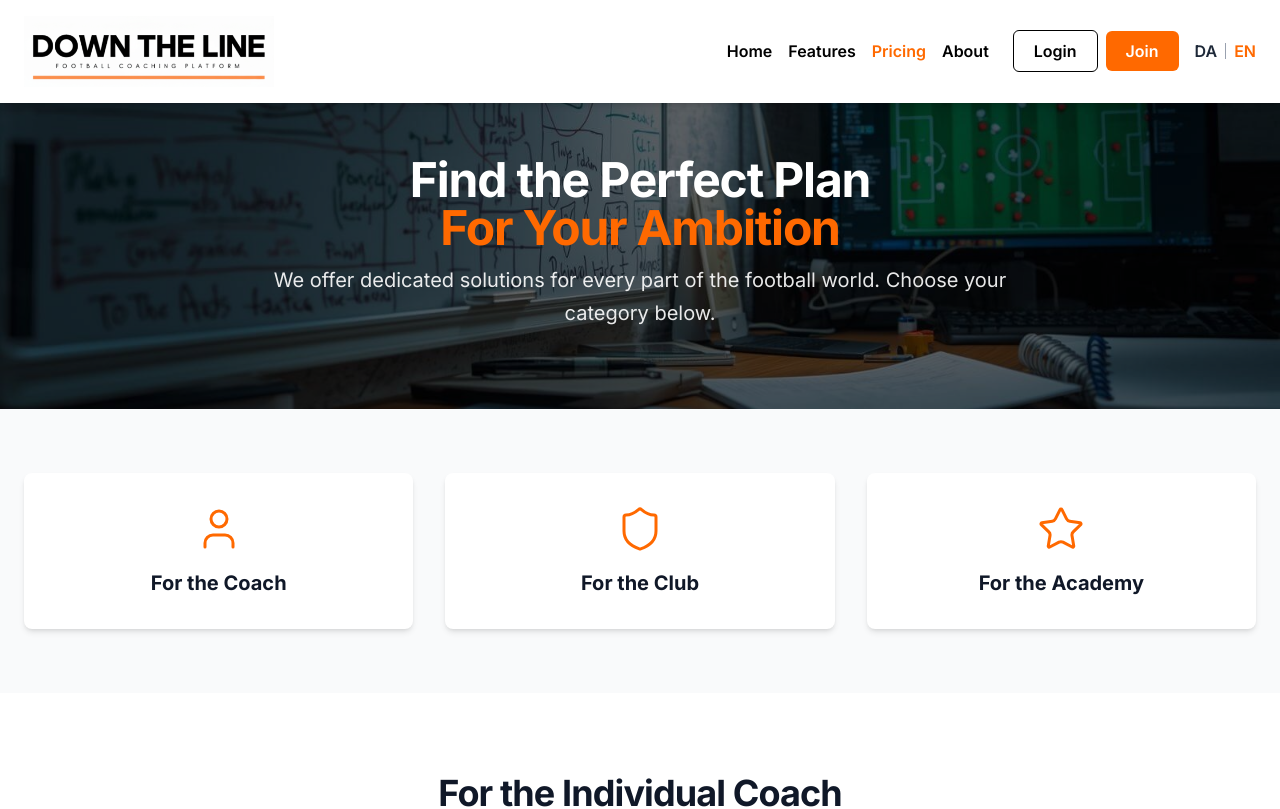
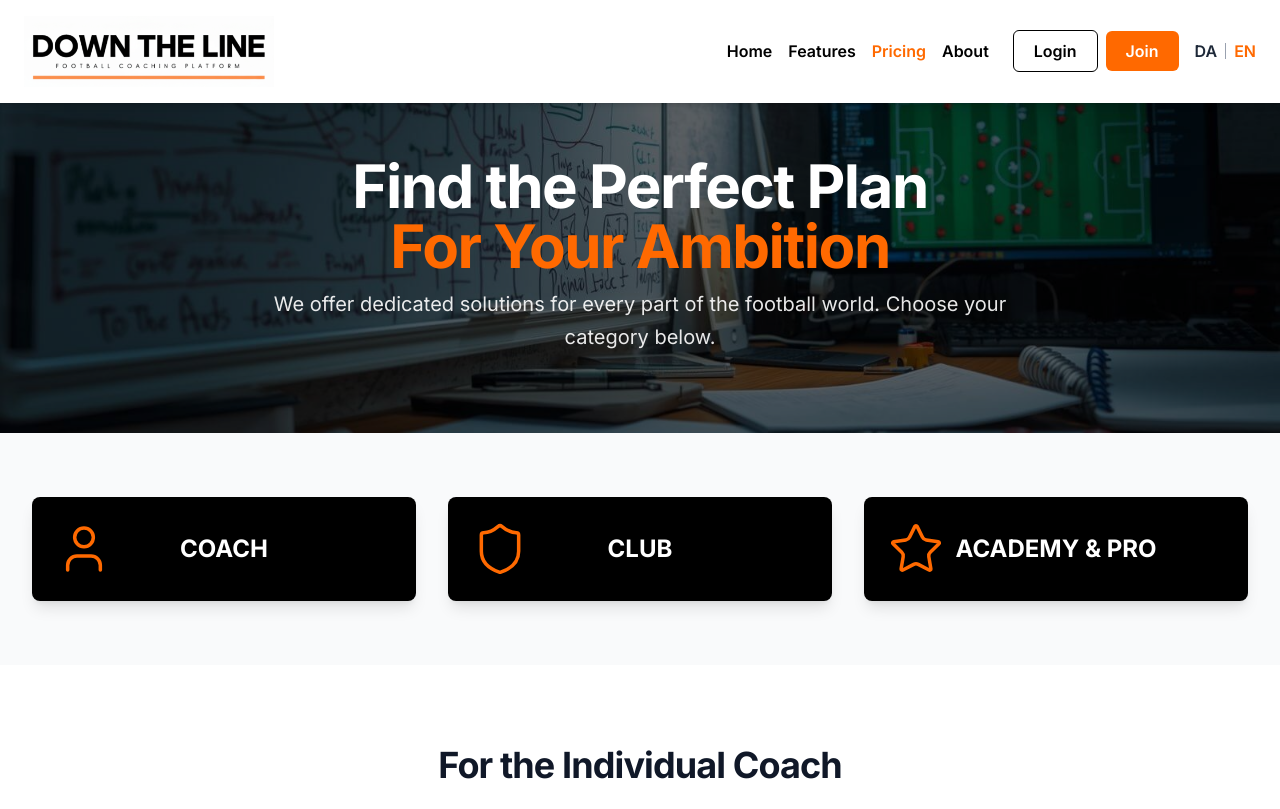
Before and after one commit to carstenhilding/down-the-line, a Next.js app: page /en/pricing in a window 1280 px wide. Shown: the top 809 px of the page. Built offline with nearby package versions, Linux system fonts and the light colour scheme.

Commit message:
feat: Implement new interactive design for Features page

```diff
--- a/app/[lang]/(main)/pricing/page.tsx
+++ b/app/[lang]/(main)/pricing/page.tsx
@@ -66,7 +66,7 @@ export default function PricingPage({
 
     return (
         <main className="min-h-screen">
-            {/* Hero Sektion (uændret) */}
+            {/* Hero Sektion (NU FULDT RESPONSIV) */}
             <section className="relative flex items-center text-white py-16 sm:py-20">
                 <Image
                     src="/images/pricing.jpg"
@@ -76,44 +76,44 @@ export default function PricingPage({
                     priority
                 />
                 <div className="absolute inset-0 bg-black opacity-60 z-10"></div>
-                <div className="relative container max-w-6xl mx-auto px-4 text-center z-20">
-                    <h1 className="text-4xl md:text-5xl font-bold tracking-tight mb-3">
+                <div className="relative container max-w-screen-2xl mx-auto px-6 lg:px-8 text-center z-20">
+                    <h1 className="text-3xl sm:text-4xl md:text-5xl lg:text-6xl font-bold tracking-tight mb-3">
                         {content.hero.title1}
                         <br />
                         <span className="text-orange-500">{content.hero.title2}</span>
                     </h1>
-                    <p className="text-lg md:text-xl opacity-90 leading-relaxed max-w-3xl mx-auto">
+                    <p className="text-base sm:text-lg lg:text-xl opacity-90 leading-relaxed max-w-3xl mx-auto">
                         {content.hero.subtitle}
                     </p>
                 </div>
             </section>
 
-            {/* --- OPDATERET Kategori-bokse med nyt hover-design --- */}
+            {/* Kategori-bokse (NU FULDT RESPONSIV) */}
             <section className="bg-gray-50 py-16">
-                <div className="container max-w-screen-xl mx-auto px-6">
+				<div className="container max-w-screen-2xl mx-auto px-6 lg:px-8">
 					<div className="grid grid-cols-1 md:grid-cols-3 gap-8">
-                        {/* Boks 1: Træner */}
-                        <a href="#trainer" className="group block text-center p-8 bg-white rounded-lg shadow-md hover:bg-orange-500 hover:shadow-xl hover:-translate-y-2 transition-all duration-300">
-                            <User className="h-12 w-12 mx-auto text-orange-500 group-hover:text-white transition-colors" strokeWidth={1.5} />
-                            <h3 className="mt-4 text-xl font-bold text-gray-900 group-hover:text-white transition-colors">{content.trainer.shortTitle}</h3>
+						<a href="#trainer" className="group flex items-center justify-between p-6 bg-black rounded-lg shadow-lg hover:shadow-xl hover:-translate-y-2 transition-all duration-300">
+							<User className="h-14 w-14 text-orange-500" strokeWidth={1.5} />
+							<h3 className="text-xl sm:text-2xl font-bold text-white uppercase">{content.trainer.shortTitle}</h3>
+							<div className="w-14"></div>
 						</a>
-                        {/* Boks 2: Klub */}
-                        <a href="#grassroots" className="group block text-center p-8 bg-white rounded-lg shadow-md hover:bg-orange-500 hover:shadow-xl hover:-translate-y-2 transition-all duration-300">
-                            <Shield className="h-12 w-12 mx-auto text-orange-500 group-hover:text-white transition-colors" strokeWidth={1.5} />
-                            <h3 className="mt-4 text-xl font-bold text-gray-900 group-hover:text-white transition-colors">{content.grassroots.shortTitle}</h3>
+						<a href="#grassroots" className="group flex items-center justify-between p-6 bg-black rounded-lg shadow-lg hover:shadow-xl hover:-translate-y-2 transition-all duration-300">
+							<Shield className="h-14 w-14 text-orange-500" strokeWidth={1.5} />
+							<h3 className="text-xl sm:text-2xl font-bold text-white uppercase">{content.grassroots.shortTitle}</h3>
+							<div className="w-14"></div>
 						</a>
-                        {/* Boks 3: Akademi */}
-                        <a href="#academy" className="group block text-center p-8 bg-white rounded-lg shadow-md hover:bg-orange-500 hover:shadow-xl hover:-translate-y-2 transition-all duration-300">
-                            <Star className="h-12 w-12 mx-auto text-orange-500 group-hover:text-white transition-colors" strokeWidth={1.5} />
-                            <h3 className="mt-4 text-xl font-bold text-gray-900 group-hover:text-white transition-colors">{content.academy.shortTitle}</h3>
+						<a href="#academy" className="group flex items-center justify-between p-6 bg-black rounded-lg shadow-lg hover:shadow-xl hover:-translate-y-2 transition-all duration-300">
+							<Star className="h-14 w-14 text-orange-500" strokeWidth={1.5} />
+							<h3 className="text-xl sm:text-2xl font-bold text-white uppercase">{content.academy.shortTitle}</h3>
+							<div className="w-14"></div>
 						</a>
 					</div>
 				</div>
 			</section>
 
-            {/* Pris-sektioner (uændret) */}
+            {/* Pris-sektioner (NU FULDT RESPONSIV) */}
             <section className="py-20 bg-white text-black">
-                <div className="container max-w-screen-xl mx-auto px-6 space-y-20 md:space-y-24">
+                <div className="container max-w-screen-2xl mx-auto px-6 lg:px-8 space-y-20 md:space-y-24">
 
                     <div id="trainer" className="scroll-mt-20">
                         <h2 className="text-3xl font-bold tracking-tight text-gray-900 sm:text-4xl text-center">
--- a/i18n.ts
+++ b/i18n.ts
@@ -121,7 +121,7 @@ export const i18n = {
       },
       trainer: {
           categoryTitle: "For the Individual Coach",
-          shortTitle: "For the Coach",
+          shortTitle: "Coach",
           plans: [
               { name: "Starter", price: "€9", period: "/ month", description: "The essential tools to start planning.", features: ["Exercise Builder (2D)", "Session Planner", "Up to 25 saved drills"], buttonText: "Choose Starter" },
               { name: "Advanced", price: "€15", period: "/ month", mostPopular: "Most Popular", description: "Animate and share your vision.", features: ["Everything in Starter, plus:", "Animation Tools", "Video & PDF Export", "Unlimited Drills"], buttonText: "Choose Advanced" },
@@ -130,7 +130,7 @@ export const i18n = {
       },
       grassroots: {
           categoryTitle: "For the Grassroots Club",
-          shortTitle: "For the Club",
+          shortTitle: "Club",
           plans: [
               { name: "Essential", price: "€49", period: "/ month", description: "Organize and communicate with the entire club.", features: ["Up to 5 Coaches", "Club Calendar", "Team Communication", "Shared Drill Library"], buttonText: "Choose Essential" },
               { name: "Growth", price: "€75", period: "/ month", mostPopular: "Most Popular", description: "Tools for developing players and coaches.", features: ["Up to 10 Coaches", "Everything in Essential, plus:", "Basic Player Development Plans", "Video Analysis Suite"], buttonText: "Choose Growth" },
@@ -139,7 +139,7 @@ export const i18n = {
       },
       academy: {
           categoryTitle: "For Academy & Pro",
-          shortTitle: "For the Academy",
+          shortTitle: "Academy & Pro",
           plans: [
               { name: "Performance", price: "Contact Us", description: "Advanced data for elite development.", features: ["Full Video Analysis Suite", "Advanced Player Statistics", "Wellness & Readiness Tracking", "Individual Development Plans"], buttonText: "Contact Us" },
               { name: "Elite", price: "Contact Us", mostPopular: "Most Popular", description: "The complete platform for professional organizations.", features: ["Everything in Performance, plus:", "Scouting & Talent ID Module", "API Access", "Custom Integrations"], buttonText: "Contact Us" },
@@ -268,7 +268,7 @@ export const i18n = {
       },
       trainer: {
           categoryTitle: "For den Individuelle Træner",
-          shortTitle: "For Træneren",
+          shortTitle: "Træneren",
           plans: [
               { name: "Starter", price: "69 kr.", period: "/ md.", description: "De essentielle værktøjer til at starte din planlægning.", features: ["Øvelsesbygger (2D)", "Session Planner", "Op til 25 gemte øvelser"], buttonText: "Vælg Starter" },
               { name: "Advanced", price: "99 kr.", period: "/ md.", mostPopular: "Mest Populære", description: "Animer og del din vision.", features: ["Alt i Starter, plus:", "Animations-værktøjer", "Video & PDF Eksport", "Ubegrænset antal øvelser"], buttonText: "Vælg Advanced" },
@@ -277,7 +277,7 @@ export const i18n = {
       },
       grassroots: {
           categoryTitle: "For Breddeklubben",
-          shortTitle: "For Klubben",
+          shortTitle: "Klubben",
           plans: [
               { name: "Essential", price: "349 kr.", period: "/ md.", description: "Organisér og kommunikér med hele klubben.", features: ["Op til 5 Trænere", "Klubkalender", "Hold-kommunikation", "Fælles øvelsesbibliotek"], buttonText: "Vælg Essential" },
               { name: "Growth", price: "499 kr.", period: "/ md.", mostPopular: "Mest Populære", description: "Værktøjer til at udvikle spillere og trænere.", features: ["Op til 10 Trænere", "Alt i Essential, plus:", "Simple Udviklingsplaner", "Videoanalyse-pakke"], buttonText: "Vælg Growth" },
@@ -286,7 +286,7 @@ export const i18n = {
       },
       academy: {
           categoryTitle: "For Akademi & Pro",
-          shortTitle: "For Akademiet",
+          shortTitle: "Akademiet & Pro",
           plans: [
               { name: "Performance", price: "Kontakt Os", description: "Avanceret data til elite-udvikling.", features: ["Fuld Videoanalyse-pakke", "Avanceret Spillerstatistik", "Wellness & Readiness Tracking", "Individuelle Udviklingsplaner"], buttonText: "Kontakt Os" },
               { name: "Elite", price: "Contact Us", mostPopular: "Mest Populære", description: "Den komplette platform for professionelle organisationer.", features: ["Alt i Performance, plus:", "Scouting & Talent ID Modul", "API Adgang", "Skræddersyede Integrationer"], buttonText: "Kontakt Os" },
```
Also changed, not shown: app/[lang]/(main)/features/page.tsx (+15 -15 lines). Lines whose indentation alone changed are shown as unchanged.
